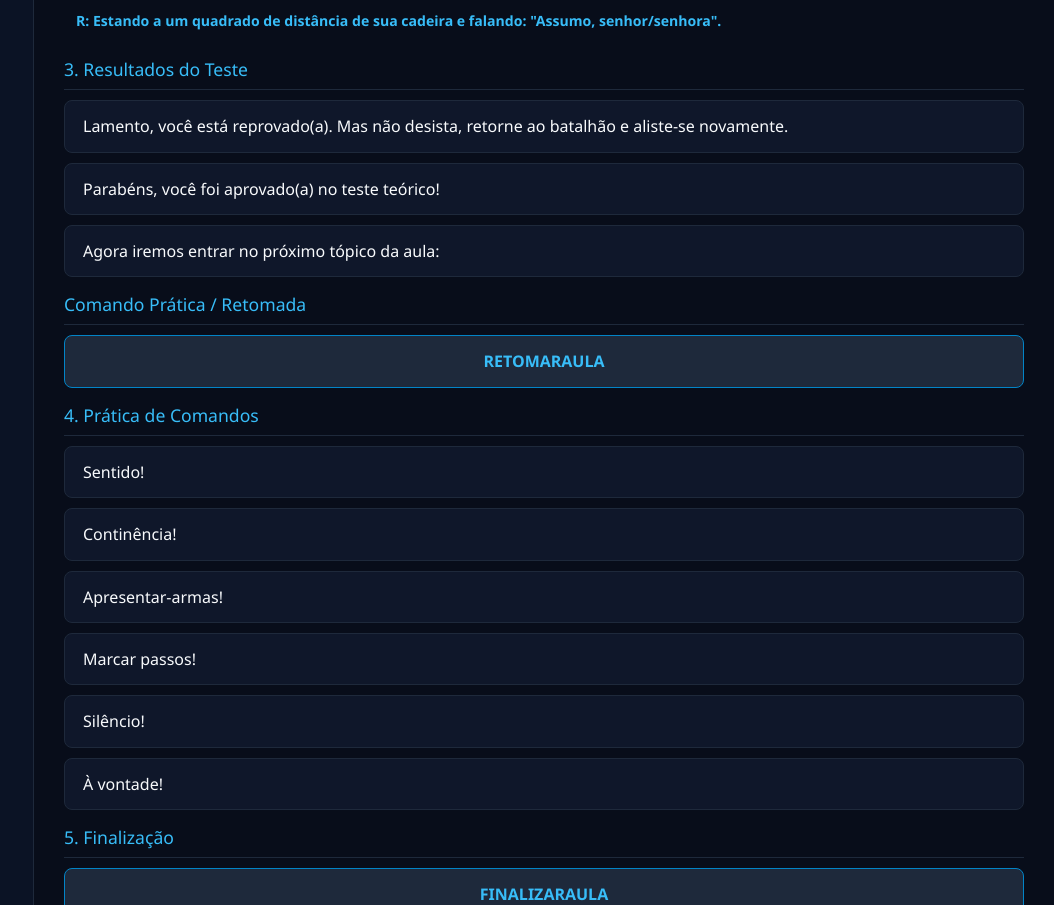
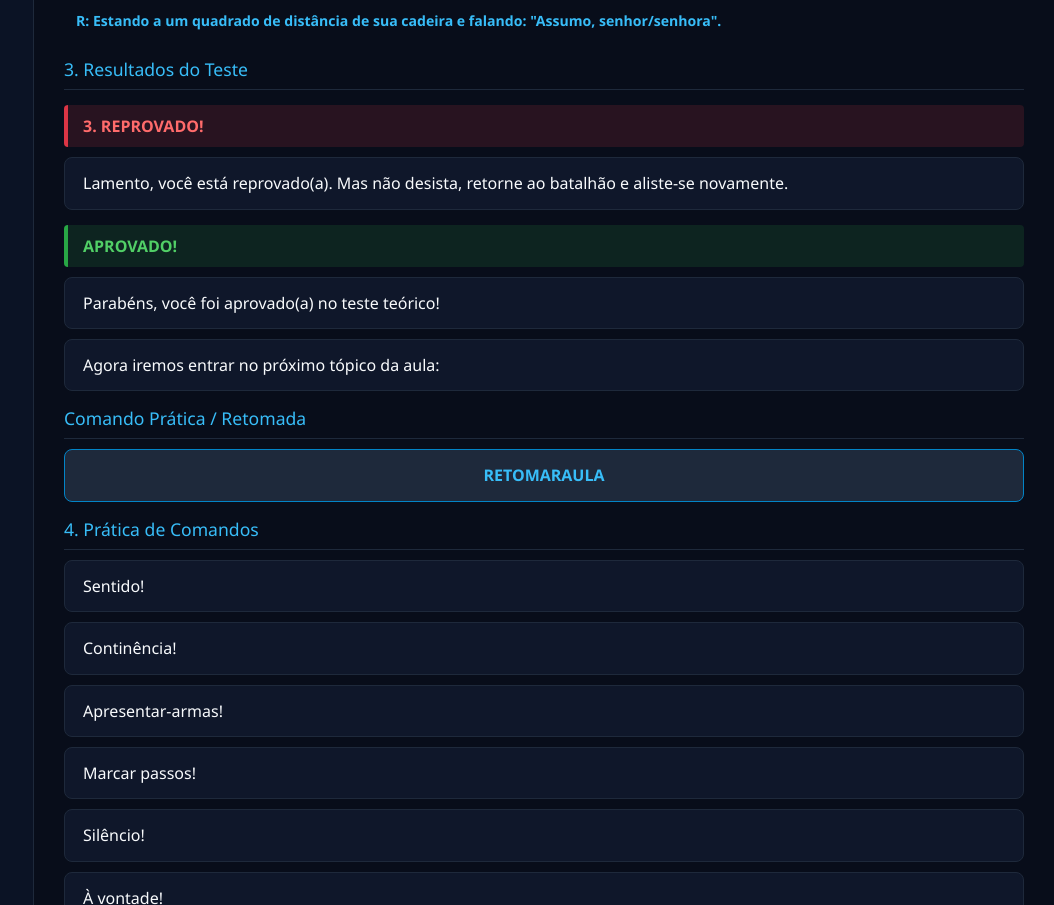
Before and after one commit to athropus/central-aplicacoes-ins, a plain HTML site: page index.html in a window 1280 px wide. Shown: the part 1673-2578 px from the top of the page, without its empty margins (226-1280 px from the left). Drawn offline with Linux system fonts and the light colour scheme.

Commit message:
atualiza estilos e script

```diff
--- a/css/style.css
+++ b/css/style.css
@@ -311,3 +311,24 @@ body {
     padding: 4px 12px 12px 12px;
     font-weight: 600;
 }
+/* Estilo para seções de reprovação (Vermelho) */
+.script-section-reprovado {
+    background-color: rgba(220, 53, 69, 0.15); /* Fundo avermelhado suave */
+    border-left: 4px solid #dc3545; /* Detalhe em vermelho forte na lateral */
+    color: #ff6b6b;
+    padding: 10px 15px;
+    margin: 15px 0 10px 0;
+    font-weight: bold;
+    border-radius: 4px;
+}
+
+/* Estilo para seções de aprovação (Verde) */
+.script-section-aprovado {
+    background-color: rgba(40, 167, 69, 0.15); /* Fundo esverdeado suave */
+    border-left: 4px solid #28a745; /* Detalhe em verde forte na lateral */
+    color: #51cf66;
+    padding: 10px 15px;
+    margin: 15px 0 10px 0;
+    font-weight: bold;
+    border-radius: 4px;
+}
--- a/js/data/cfsd.js
+++ b/js/data/cfsd.js
@@ -43,7 +43,9 @@ window.dadosScriptCFSd = `
         <div class="resposta-text">R: Estando a um quadrado de distância de sua cadeira e falando: "Assumo, senhor/senhora".</div>
 
         <div class="script-section-title">3. Resultados do Teste</div>
+        <div class="script-section-reprovado">3. REPROVADO!</div>
         <div class="frase">Lamento, você está reprovado(a). Mas não desista, retorne ao batalhão e aliste-se novamente.</div>
+        <div class="script-section-aprovado">APROVADO!</div>
         <div class="frase">Parabéns, você foi aprovado(a) no teste teórico!</div>
         <div class="frase">Agora iremos entrar no próximo tópico da aula:</div>
 
```
